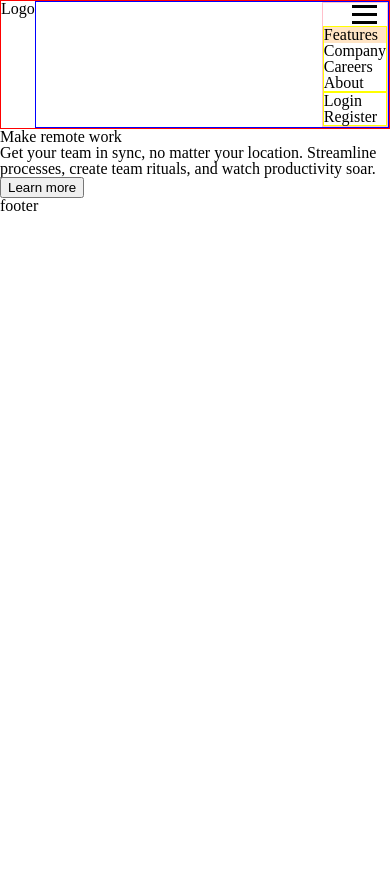
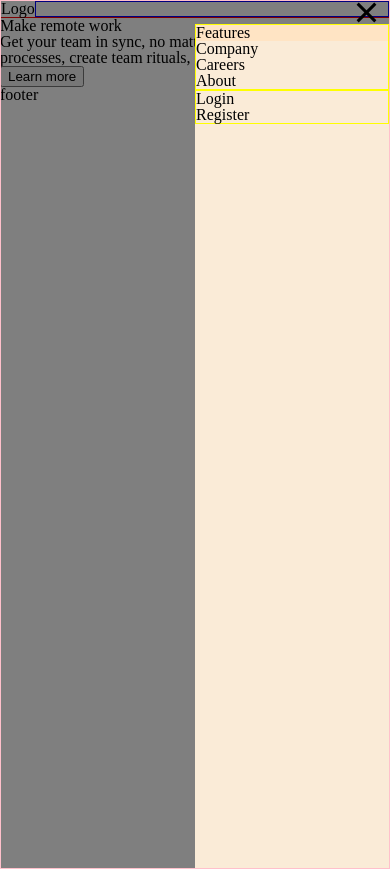
Before and after one commit to vace328/FM-Snap-intro-section, a website: page index.html in a window 390 px wide. Both pictures are taken after a click on the element 364 px from the left and 14 px from the top of the page. Before the commit the page ends 844 px from the top, so only its background shows below. Drawn offline with Linux system fonts and the light colour scheme.

Commit message:
mobile menu open styles

```diff
--- a/app.js
+++ b/app.js
@@ -1,9 +1,15 @@
 const burger = document.getElementById("burger-btn");
 const menu = document.getElementById("nav-items-wrapper");
+const navWrapper = document.getElementById("navigation-wrapper");
 const hasSubmenu = document.getElementsByClassName("has-dropdown");
+const burgerBar = document.querySelector("#burger-btn span");
+
+// console.log(burgerBar);
 
 burger.addEventListener("click", (e) => {
+    navWrapper.classList.toggle('mobile-menu-open')
     menu.classList.toggle('hidden');
+    burgerBar.classList.toggle('x');
 });
 
 Array.from(hasSubmenu).forEach((submenuWrapper) => {
--- a/index.html
+++ b/index.html
@@ -16,7 +16,7 @@
       Logo
     </div>
     <nav>
-      <div class="navigation-wrapper">
+      <div id="navigation-wrapper" class="navigation-wrapper">
         <div id="burger-btn" class="burger-btn">
           <span></span>
         </div>
--- a/scss/layout/_header.scss
+++ b/scss/layout/_header.scss
@@ -16,14 +16,26 @@ nav {
     display: flex;
     flex-direction: column;
     align-items: flex-end;
+    width: auto;
+    height: auto;
+    transition: all 1s ease-in-out;
 
-    // position: absolute;
-    // width: 100vw;
-    // min-height: 100vh;
-    // right: 0;
-    // top: 0;
 }
 
+.mobile-menu-open {
+    position: absolute;
+    width: 100vw;
+    min-height: 100vh;
+    right: 0;
+    top: 0;
+    background-color: rgba(0, 0, 0, 0.5);
+
+}
+.nav-items-wrapper {
+    width: 50%;
+    min-height: 100vh;
+    background-color: antiquewhite;
+}
 
 ul {
     border: 1px solid yellow;
@@ -31,6 +43,9 @@ ul {
 ul:first-of-type li:first-of-type{
     background-color: bisque;
 }
+
+
+
 // .log-reg {
 //     margin-left: auto;
 // }
@@ -49,6 +64,8 @@ ul:first-of-type li:first-of-type{
     height: 3px;
     background-color: black;
     position: relative;
+
+    transition: top 0.2s ease-in-out, bottom 0.2s ease-in-out, transform 0.2s ease-in-out, background-color 0.001s ease-in-out;
 }
 .burger-btn span::before,
 .burger-btn span::after {
@@ -56,7 +73,20 @@ ul:first-of-type li:first-of-type{
     position: absolute;
     bottom: 8px;
     z-index: 10;
+    // background-color: violet;
 }
 .burger-btn span::after {
     bottom: -8px;
 }
+.burger-btn span.x {
+    background-color: rgba(0, 0, 0, 0);
+}
+
+.burger-btn span.x::before {
+    transform: rotate(45deg);
+    top: 0;
+}
+.burger-btn span.x::after {
+    transform: rotate(-45deg);
+    bottom: 0;
+}
```
Also changed, not shown: css/style.css.
